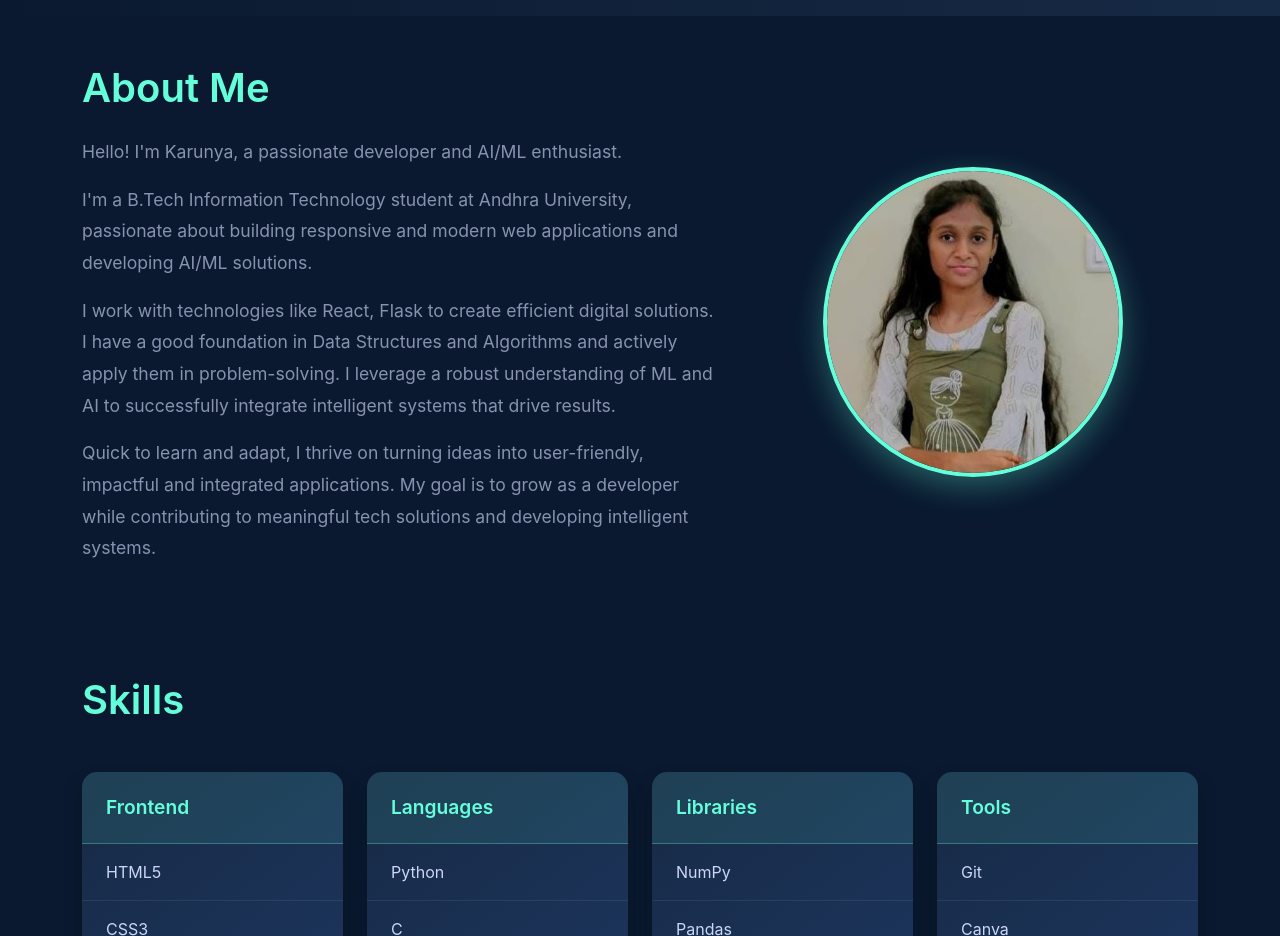
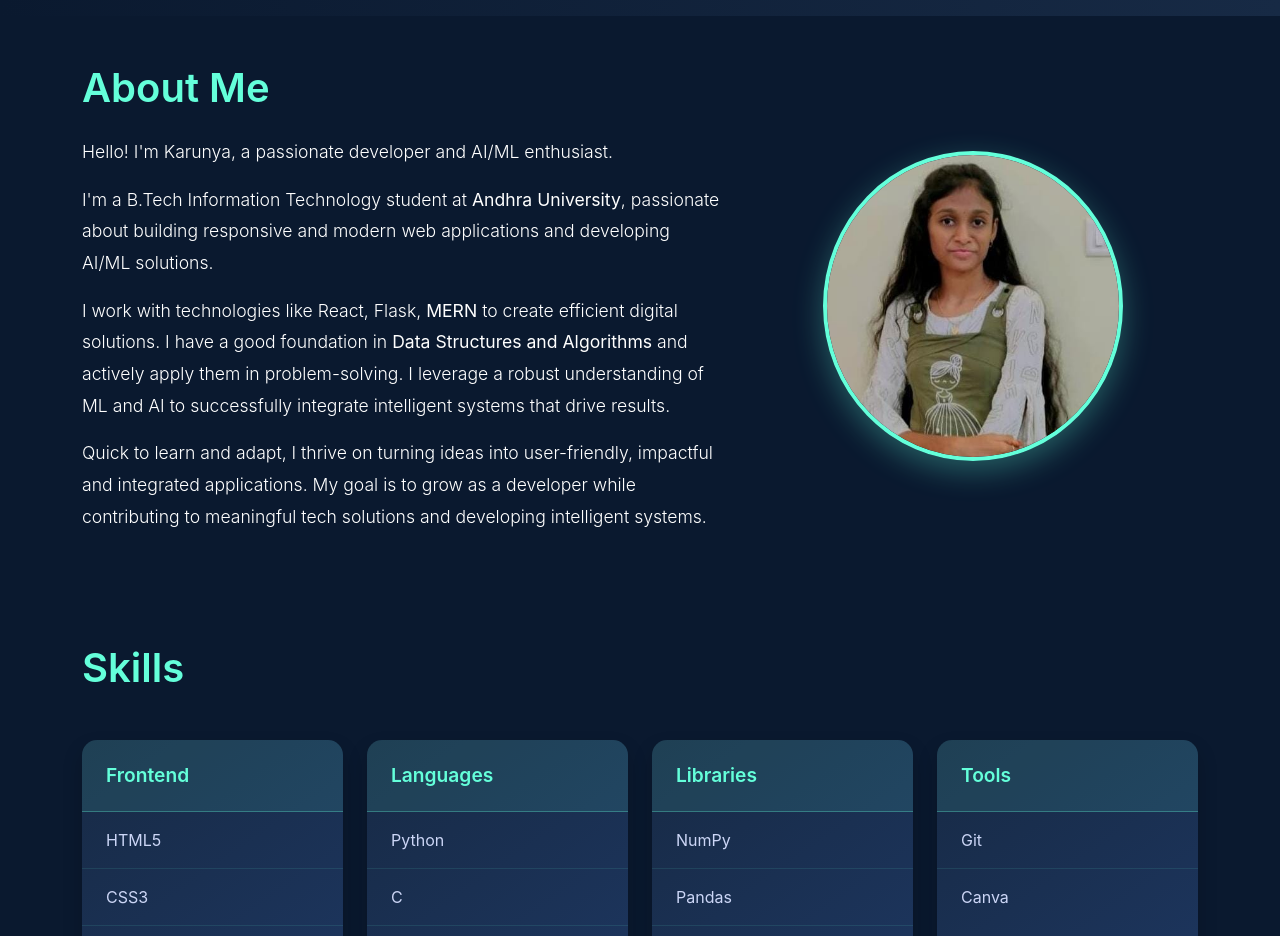
Before and after one commit to Karunya-3/Portfolio_React, a React (Create React App) app: page / in a window 1280 px wide. Shown: the part 840-1776 px from the top of the page. Built offline with nearby package versions, Linux system fonts and the light colour scheme.

Commit message:
about section

```diff
--- a/src/pages/Home.jsx
+++ b/src/pages/Home.jsx
@@ -24,22 +24,23 @@ export default function Home() {
         </div>
       </section>
 
+
       {/* About Section */}
 <section id="about" className="py-5">
   <div className="container">
     <div className="row align-items-center">
       <div className="col-lg-7">
         <h2 className="text-success mb-4">About Me</h2>
-              <p className="mb-3">
+        <p className="mb-3" style={{ color: '#ffffff', fontWeight: '300', fontSize: '1.1rem' }}>
           Hello! I'm Karunya, a passionate developer and AI/ML enthusiast.
         </p>
-              <p className="mb-3">
-                I'm a B.Tech Information Technology student at Andhra University, passionate about building responsive and modern web applications and developing AI/ML solutions.
+        <p className="mb-3" style={{ color: '#ffffff', fontWeight: '300', fontSize: '1.1rem' }}>
+          I'm a B.Tech Information Technology student at <b>Andhra University</b>, passionate about building responsive and modern web applications and developing AI/ML solutions.
         </p>
-              <p className="mb-3">
-                I work with technologies like React, Flask to create efficient digital solutions. I have a good foundation in Data Structures and Algorithms and actively apply them in problem-solving. I leverage a robust understanding of ML and AI to successfully integrate intelligent systems that drive results.
+        <p className="mb-3" style={{ color: '#ffffff', fontWeight: '300', fontSize: '1.1rem' }}>
+          I work with technologies like React, Flask,<b> MERN </b> to create efficient digital solutions. I have a good foundation in <b>Data Structures and Algorithms</b> and actively apply them in problem-solving. I leverage a robust understanding of ML and AI to successfully integrate intelligent systems that drive results.
         </p>
-              <p>
+        <p style={{ color: '#ffffff', fontWeight: '300', fontSize: '1.1rem' }}>
           Quick to learn and adapt, I thrive on turning ideas into user-friendly, impactful and integrated applications. My goal is to grow as a developer while contributing to meaningful tech solutions and developing intelligent systems.
         </p>
       </div>
```
Lines whose indentation alone changed are shown as unchanged.
